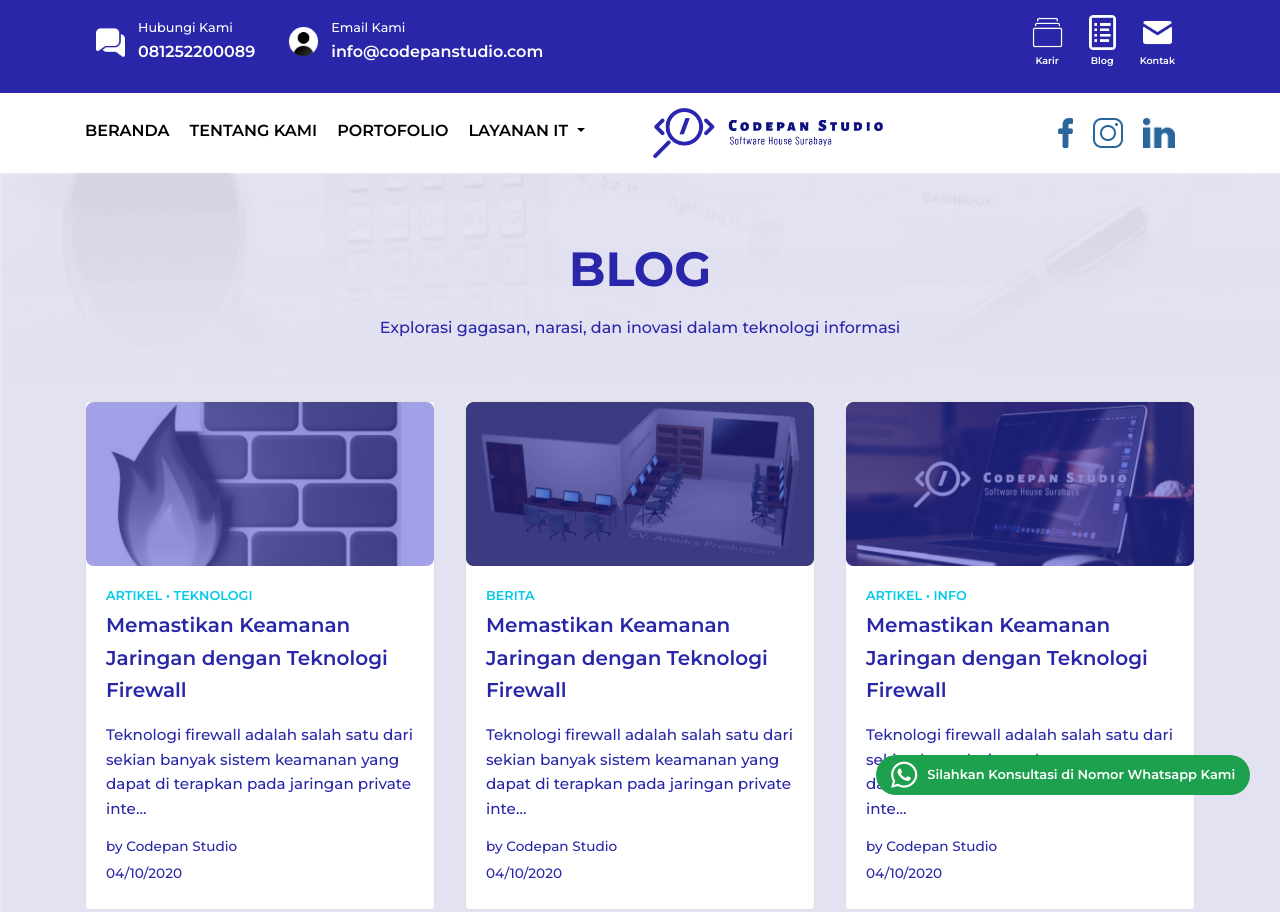
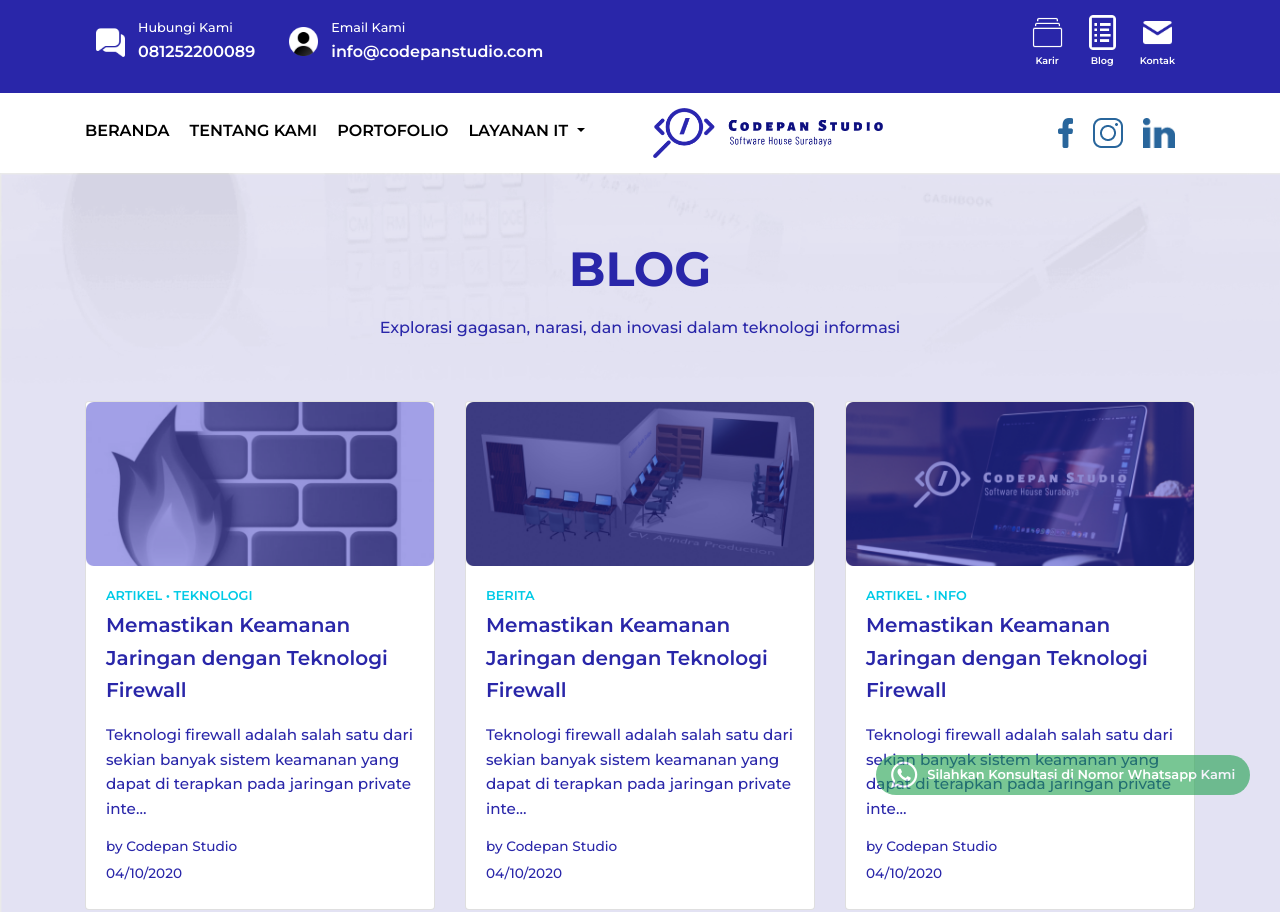
Before and after one commit to arissaputra362/landingPageCodepan, a plain HTML site: page menu/blog.html in a window 1280 px wide. Shown: the top 912 px of the page. Drawn offline with nearby package versions, Linux system fonts and the light colour scheme.

Commit message:
update jarak testimoni, font-size porto card, opacity wa-button

```diff
--- a/css/style.css
+++ b/css/style.css
@@ -315,6 +315,11 @@ a.wa-button{
     z-index: 1000;
     cursor: pointer;
     text-decoration: none;
+    opacity: 0.6;
+}
+
+a.wa-button:hover{
+    opacity: 1;
 }
 
 a.wa-button:hover{
```
